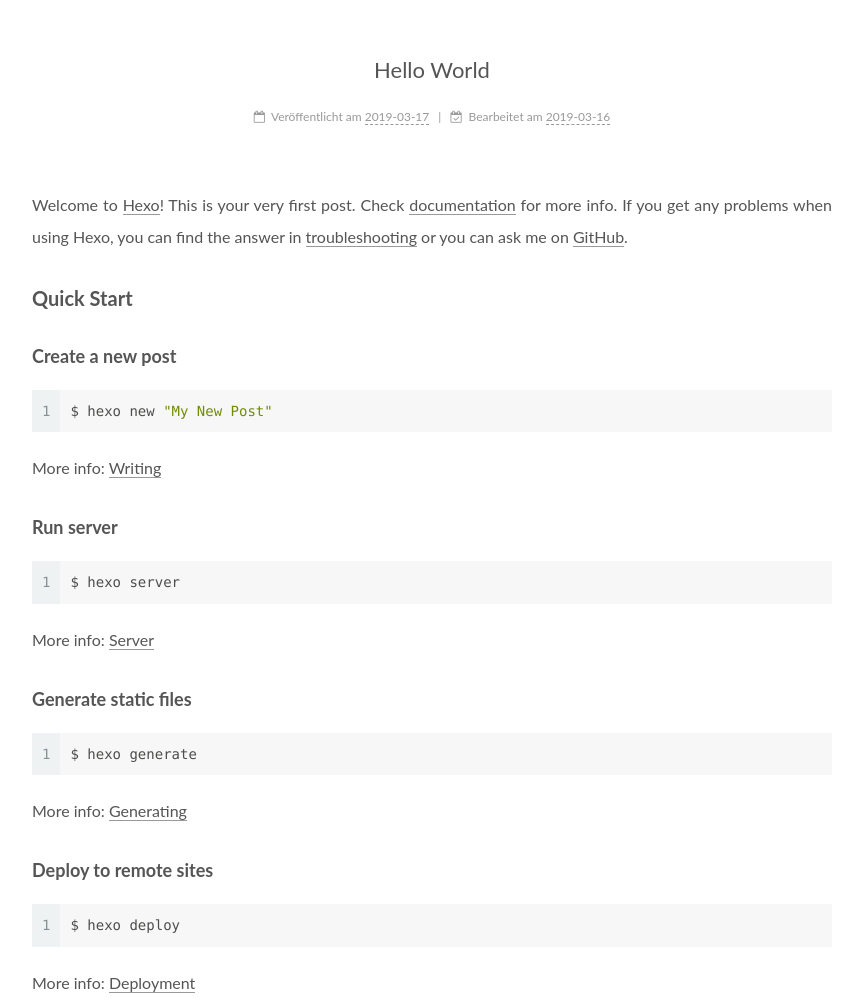
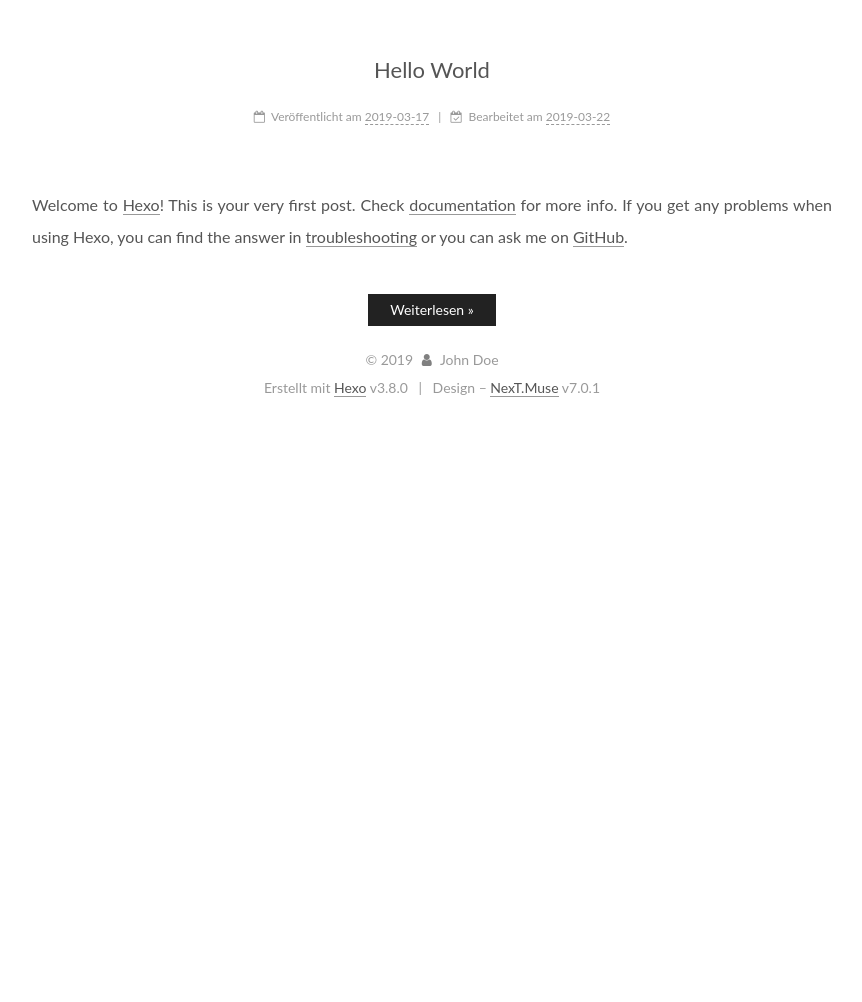
Before and after one commit to FyYCang/FyYCang.github.io, a plain HTML site: page index.html in a window 1280 px wide. Shown: the part 1421-2423 px from the top of the page, without its empty margins (208-1070 px from the left). After the commit the page ends 1843 px from the top, so only its background shows below. Drawn offline with Linux system fonts and the light colour scheme.

Commit message:
Site updated: 2019-03-22 21:30:35

```diff
--- a/css/main.css
+++ b/css/main.css
@@ -1843,7 +1843,7 @@ pre .javascript .function {
   width: 4px;
   height: 4px;
   border-radius: 50%;
-  background: #f47dee;
+  background: #0ef99f;
 }
 .links-of-blogroll {
   margin-top: 10px;
--- a/index.html
+++ b/index.html
@@ -648,7 +648,7 @@
 
                   <span class="post-meta-item-text">Bearbeitet am</span>
 
-                <time title="Geändert am: 2019-03-16 14:38:46" itemprop="dateModified" datetime="2019-03-16T14:38:46+08:00">2019-03-16</time>
+                <time title="Geändert am: 2019-03-22 21:30:03" itemprop="dateModified" datetime="2019-03-22T21:30:03+08:00">2019-03-22</time>
 
 
           </span>
@@ -683,18 +683,16 @@
 
 
 
+          <p>Welcome to <a href="https://hexo.io/" target="_blank" rel="noopener">Hexo</a>! This is your very first post. Check <a href="https://hexo.io/docs/" target="_blank" rel="noopener">documentation</a> for more info. If you get any problems when using Hexo, you can find the answer in <a href="https://hexo.io/docs/troubleshooting.html" target="_blank" rel="noopener">troubleshooting</a> or you can ask me on <a href="https://github.com/hexojs/hexo/issues" target="_blank" rel="noopener">GitHub</a>.</p>
+          <!--noindex-->
 
-            <p>Welcome to <a href="https://hexo.io/" target="_blank" rel="noopener">Hexo</a>! This is your very first post. Check <a href="https://hexo.io/docs/" target="_blank" rel="noopener">documentation</a> for more info. If you get any problems when using Hexo, you can find the answer in <a href="https://hexo.io/docs/troubleshooting.html" target="_blank" rel="noopener">troubleshooting</a> or you can ask me on <a href="https://github.com/hexojs/hexo/issues" target="_blank" rel="noopener">GitHub</a>.</p>
-<h2 id="Quick-Start"><a href="#Quick-Start" class="headerlink" title="Quick Start"></a>Quick Start</h2><h3 id="Create-a-new-post"><a href="#Create-a-new-post" class="headerlink" title="Create a new post"></a>Create a new post</h3><figure class="highlight bash"><table><tr><td class="gutter"><pre><span class="line">1</span><br></pre></td><td class="code"><pre><span class="line">$ hexo new <span class="string">"My New Post"</span></span><br></pre></td></tr></table></figure>
-<p>More info: <a href="https://hexo.io/docs/writing.html" target="_blank" rel="noopener">Writing</a></p>
-<h3 id="Run-server"><a href="#Run-server" class="headerlink" title="Run server"></a>Run server</h3><figure class="highlight bash"><table><tr><td class="gutter"><pre><span class="line">1</span><br></pre></td><td class="code"><pre><span class="line">$ hexo server</span><br></pre></td></tr></table></figure>
-<p>More info: <a href="https://hexo.io/docs/server.html" target="_blank" rel="noopener">Server</a></p>
-<h3 id="Generate-static-files"><a href="#Generate-static-files" class="headerlink" title="Generate static files"></a>Generate static files</h3><figure class="highlight bash"><table><tr><td class="gutter"><pre><span class="line">1</span><br></pre></td><td class="code"><pre><span class="line">$ hexo generate</span><br></pre></td></tr></table></figure>
-<p>More info: <a href="https://hexo.io/docs/generating.html" target="_blank" rel="noopener">Generating</a></p>
-<h3 id="Deploy-to-remote-sites"><a href="#Deploy-to-remote-sites" class="headerlink" title="Deploy to remote sites"></a>Deploy to remote sites</h3><figure class="highlight bash"><table><tr><td class="gutter"><pre><span class="line">1</span><br></pre></td><td class="code"><pre><span class="line">$ hexo deploy</span><br></pre></td></tr></table></figure>
-<p>More info: <a href="https://hexo.io/docs/deployment.html" target="_blank" rel="noopener">Deployment</a></p>
+            <div class="post-button text-center">
+              <a class="btn" href="/2019/03/17/hello-world/#more" rel="contents">
+                Weiterlesen &raquo;
+              </a>
+            </div>
 
-
+          <!--/noindex-->
 
 
     </div>
```
Also changed, not shown: 2019/03/17/hello-world/index.html (+6 -5 lines).
